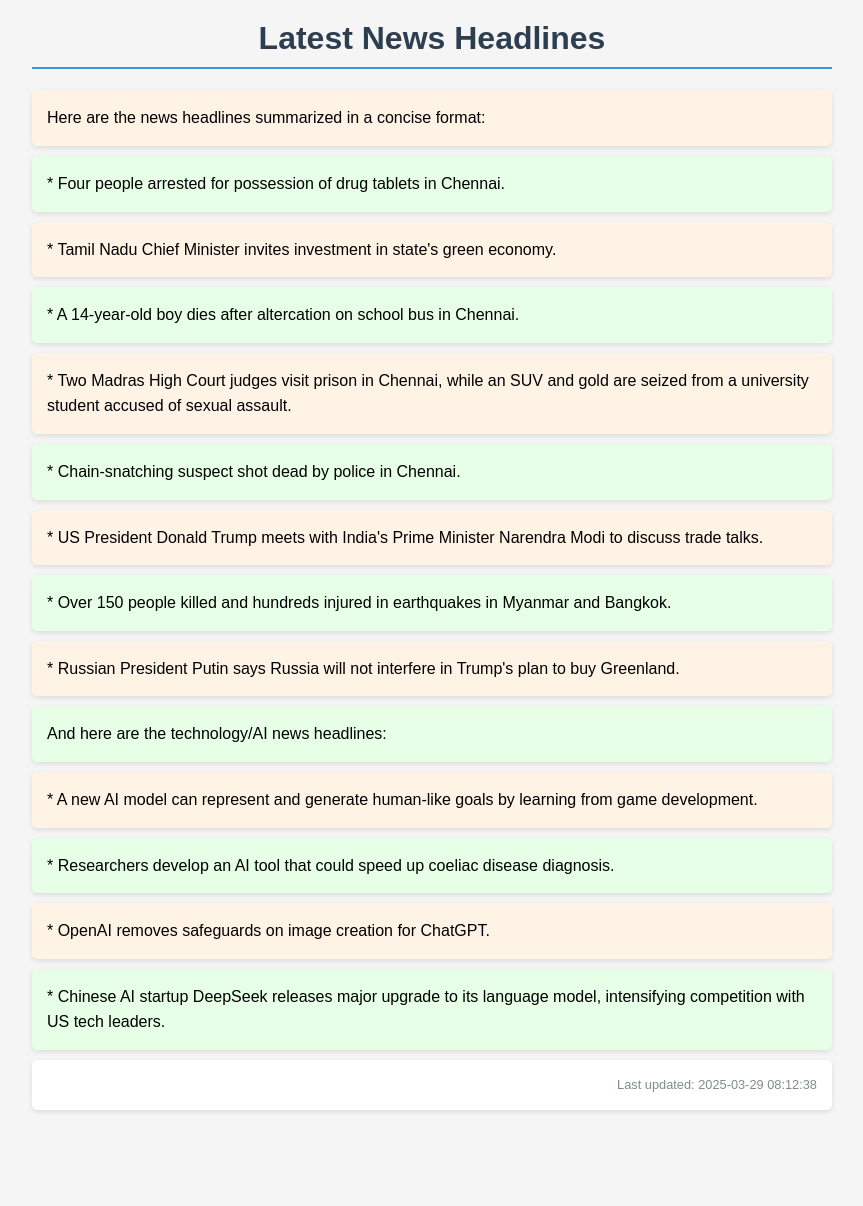
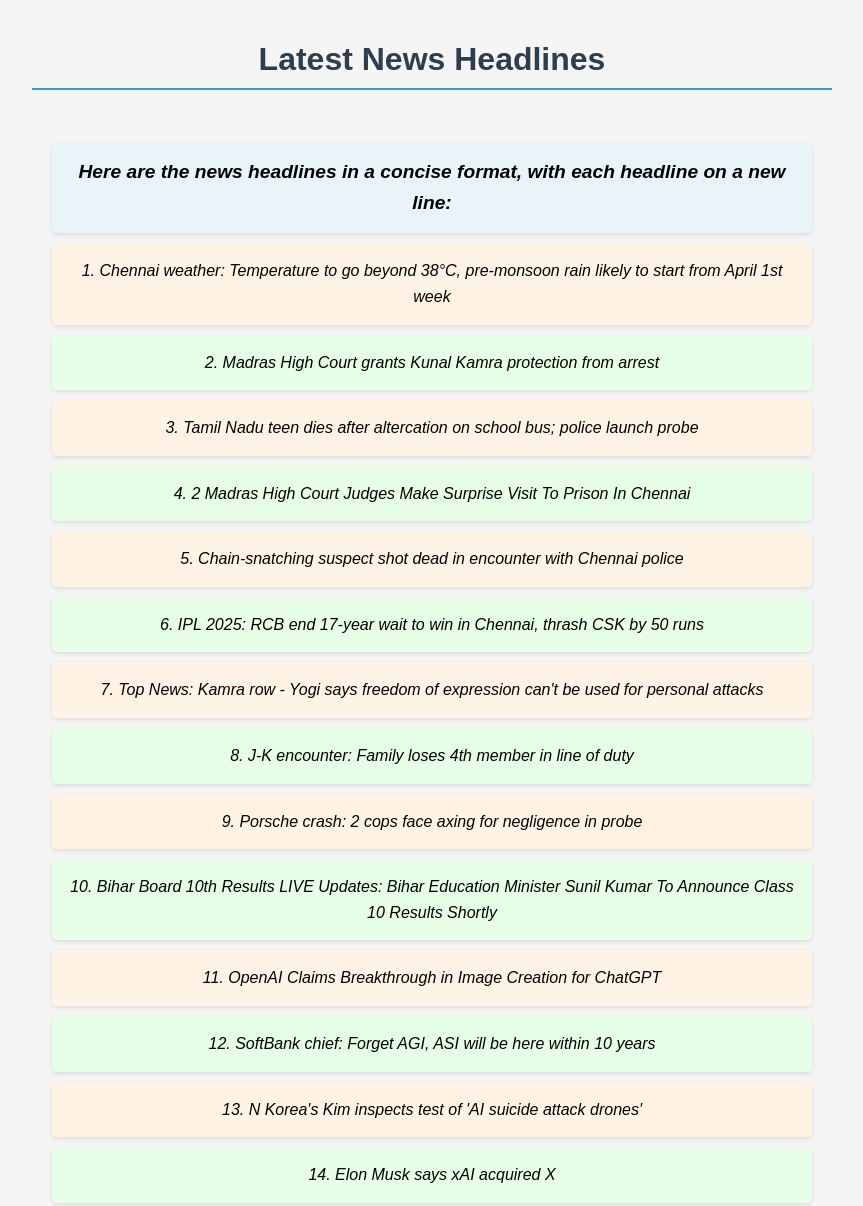
Before and after one commit to senthilkumarimuth/daily_news, a plain HTML site: page index.html in a window 1280 px wide. Shown: the top 1206 px of the page, without its empty margins (208-1071 px from the left). Before the commit the page ends 1140 px from the top, so only its background shows below. Drawn offline with Linux system fonts and the light colour scheme.

Commit message:
Auto commit Sat Mar 29 12:18:40 2025

```diff
--- /dev/null
+++ b/data/news_data.json
@@ -0,0 +1,24 @@
+{
+  "news_lines": [
+    "Here are the news headlines in a concise format, with each headline on a new line:",
+    "1. Chennai weather: Temperature to go beyond 38°C, pre-monsoon rain likely to start from April 1st week",
+    "2. Madras High Court grants Kunal Kamra protection from arrest",
+    "3. Tamil Nadu teen dies after altercation on school bus; police launch probe",
+    "4. 2 Madras High Court Judges Make Surprise Visit To Prison In Chennai",
+    "5. Chain-snatching suspect shot dead in encounter with Chennai police",
+    "6. IPL 2025: RCB end 17-year wait to win in Chennai, thrash CSK by 50 runs",
+    "7. Top News: Kamra row - Yogi says freedom of expression can't be used for personal attacks",
+    "8. J-K encounter: Family loses 4th member in line of duty",
+    "9. Porsche crash: 2 cops face axing for negligence in probe",
+    "10. Bihar Board 10th Results LIVE Updates: Bihar Education Minister Sunil Kumar To Announce Class 10 Results Shortly",
+    "11. OpenAI Claims Breakthrough in Image Creation for ChatGPT",
+    "12. SoftBank chief: Forget AGI, ASI will be here within 10 years",
+    "13. N Korea's Kim inspects test of 'AI suicide attack drones'",
+    "14. Elon Musk says xAI acquired X",
+    "15. Researchers develop AI tool that could speed up coeliac disease diagnosis",
+    "16. Will Indian stock market rally continue in April? What 10-year history suggests",
+    "17. Sensex, Nifty 50 end in the red— 10 key highlights of Indian stock market today",
+    "18. Indian stock market today is more mainstream than ever: Nithin Kamath unveils data-rich yearbook"
+  ],
+  "timestamp": "2025-03-29 12:18:39"
+}
--- a/index.html
+++ b/index.html
@@ -1,4 +1,4 @@
-
+<!DOCTYPE html>
 <html>
 <head>
     <meta charset="UTF-8">
@@ -41,24 +41,46 @@
             text-align: right;
             background: white !important;
         }
+        #loading {
+            text-align: center;
+            padding: 20px;
+            font-style: italic;
+        }
     </style>
 </head>
 <body>
     <h1>Latest News Headlines</h1>
-    <p>Here are the news headlines summarized in a concise format:</p>
-    <p>* Four people arrested for possession of drug tablets in Chennai.</p>
-    <p>* Tamil Nadu Chief Minister invites investment in state's green economy.</p>
-    <p>* A 14-year-old boy dies after altercation on school bus in Chennai.</p>
-    <p>* Two Madras High Court judges visit prison in Chennai, while an SUV and gold are seized from a university student accused of sexual assault.</p>
-    <p>* Chain-snatching suspect shot dead by police in Chennai.</p>
-    <p>* US President Donald Trump meets with India's Prime Minister Narendra Modi to discuss trade talks.</p>
-    <p>* Over 150 people killed and hundreds injured in earthquakes in Myanmar and Bangkok.</p>
-    <p>* Russian President Putin says Russia will not interfere in Trump's plan to buy Greenland.</p>
-    <p>And here are the technology/AI news headlines:</p>
-    <p>* A new AI model can represent and generate human-like goals by learning from game development.</p>
-    <p>* Researchers develop an AI tool that could speed up coeliac disease diagnosis.</p>
-    <p>* OpenAI removes safeguards on image creation for ChatGPT.</p>
-    <p>* Chinese AI startup DeepSeek releases major upgrade to its language model, intensifying competition with US tech leaders.</p>
-    <p class="timestamp">Last updated: 2025-03-29 08:12:38</p>
+    <div id="loading">Loading news...</div>
+
+    <script>
+        async function loadNews() {
+            try {
+                const response = await fetch('data/news_data.json');
+                const data = await response.json();
+
+                const newsContainer = document.getElementById('loading');
+                newsContainer.innerHTML = ''; // Clear loading message
+
+                // Add news lines
+                data.news_lines.forEach(line => {
+                    const p = document.createElement('p');
+                    p.textContent = line;
+                    newsContainer.appendChild(p);
+                });
+
+                // Add timestamp
+                const timestamp = document.createElement('p');
+                timestamp.className = 'timestamp';
+                timestamp.textContent = `Last updated: ${data.timestamp}`;
+                newsContainer.appendChild(timestamp);
+            } catch (error) {
+                console.error('Error loading news:', error);
+                document.getElementById('loading').innerHTML = 'Error loading news. Please try again later.';
+            }
+        }
+
+        // Load news when page loads
+        document.addEventListener('DOMContentLoaded', loadNews);
+    </script>
 </body>
 </html>
```
Also changed, not shown: 2 other files.
